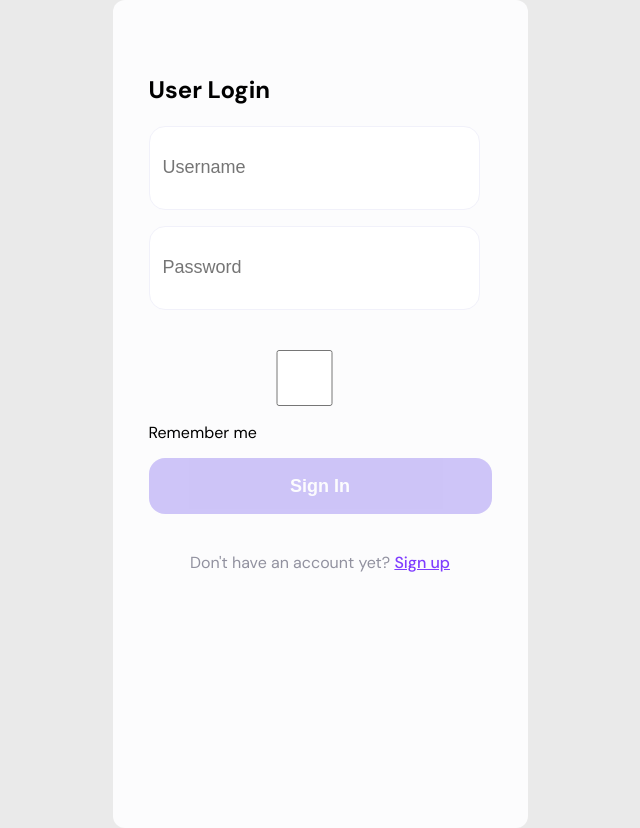
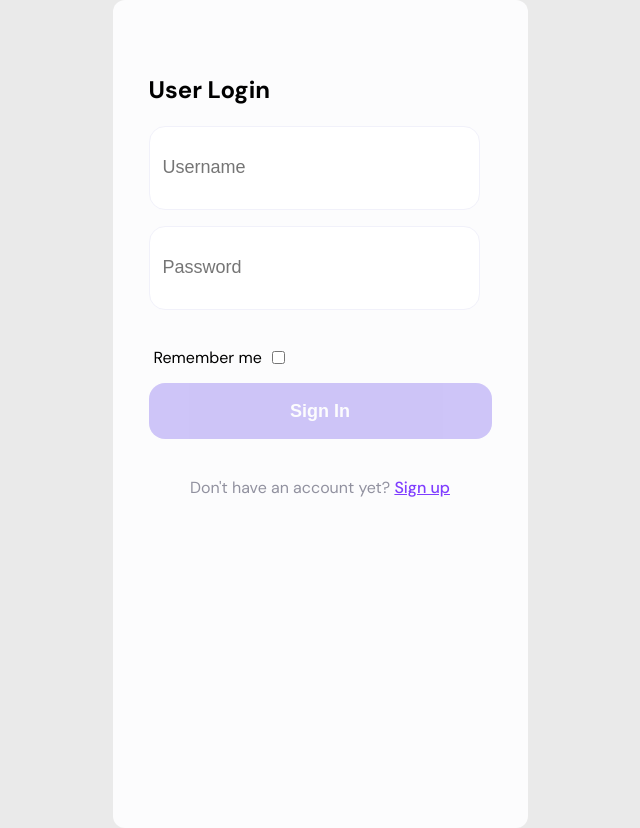
Before and after one commit to avarlamova/my-budget, a React (Create React App) app in the folder frontend/: page /login in a window 1280 px wide. Shown: the whole page, without its empty margins (320-960 px from the left). Built offline with nearby package versions, Linux system fonts and the light colour scheme; some icons are missing.

Commit message:
style remember me section

```diff
--- a/frontend/src/App.tsx
+++ b/frontend/src/App.tsx
@@ -6,12 +6,16 @@ import Welcome from "./components/Welcome";
 import RequireAuth from "./components/RequireAuth";
 import "./App.css";
 
-import React from "react";
+import React, { useEffect } from "react";
 import Dashboard from "./pages/dashboard/Dashboard";
 import Register from "./components/Register";
 import useLocalStorage from "./hooks/useLocalStorage";
 
+//TODO использовать https://dev.to/toomuchdesign/next-js-react-router-2kl8
 function App() {
+  const rememberMe = useLocalStorage("rememberMe", "false");
+  if (rememberMe) {
+  }
   return (
     <Routes>
       <Route path="/" element={<Layout />}>
--- a/frontend/src/components/Home.module.scss
+++ b/frontend/src/components/Home.module.scss
@@ -1,3 +1,4 @@
+@import "../styles/variables.scss";
 .container {
   display: flex;
   flex-direction: column;
@@ -10,7 +11,7 @@
   width: 343px;
   height: 56px;
   text-align: center;
-  background: #6347eb;
+  background: $purple;
   border-radius: 16px;
   font-weight: 600;
   font-size: 18px;
--- a/frontend/src/components/Login.module.scss
+++ b/frontend/src/components/Login.module.scss
@@ -1,11 +1,25 @@
+@import "../styles/variables.scss";
+
 .container {
   padding: 44px 16px;
 }
 .errorMessage {
   color: red;
 }
+
+.rememberMe {
+  margin-left: 5px;
+  display: flex;
+  align-items: center;
+  justify-content: flex-start;
+  gap: 6px;
+
+  & input[type="checkbox"] {
+    accent-color: $purple;
+  }
+}
 .formWrapper {
-  & input {
+  & input:not([type="checkbox"]) {
     width: 303px;
     height: 56px;
     border: 1px solid #f1f1fa;
@@ -22,7 +36,7 @@
   & svg {
     position: absolute;
     top: 27px;
-    right: 19px;
+    right: 22px;
     cursor: pointer;
 
     &:hover path {
@@ -36,7 +50,7 @@
   width: 343px;
   height: 56px;
   left: 16px;
-  background: #6347eb;
+  background: $purple;
   border-radius: 16px;
   font-weight: 600;
   font-size: 18px;
--- a/frontend/src/components/Login.tsx
+++ b/frontend/src/components/Login.tsx
@@ -14,15 +14,15 @@ const Login = () => {
   const userRef = useRef<HTMLInputElement>(null);
   const errorRef = useRef<HTMLDivElement>(null);
 
-  const [passwordType, setPasswordType] = useState("password");
+  const [passwordType, setPasswordType] = useState<string>("password");
 
-  const [user, setUser] = useState("");
-  const [validUsername, setValidUsername] = useState(false);
+  const [user, setUser] = useState<string>("");
+  const [validUsername, setValidUsername] = useState<boolean>(false);
   // const isUsernameValid = useUsernameValidation(user)
-  const [password, setPassword] = useState("");
-  const [errorMessage, setErrorMessage] = useState("");
+  const [password, setPassword] = useState<string>("");
+  const [errorMessage, setErrorMessage] = useState<string>("");
 
-  const [rememberMe, setRememberMe] = useState(false);
+  const [rememberMe, setRememberMe] = useState<boolean>(false);
   const [persistedLogin, setPersistedLogin] = useLocalStorage(
     "rememberMe",
     "false"
@@ -131,12 +131,14 @@ const Login = () => {
           />
           <ShowIcon onClick={togglePassword} className={styles.showIcon} />
         </div>
-        <input
-          type="checkbox"
-          checked={rememberMe}
-          onChange={handleRememberMe}
-        />
-        Remember me {rememberMe}
+        <div className={styles.rememberMe}>
+          Remember me {rememberMe}
+          <input
+            type="checkbox"
+            checked={rememberMe}
+            onChange={handleRememberMe}
+          />
+        </div>
         <button
           className={styles.button}
           disabled={validUsername && password.length > 0 ? false : true}
--- a/frontend/src/components/Register.module.scss
+++ b/frontend/src/components/Register.module.scss
@@ -1,3 +1,5 @@
+@import "../styles/variables.scss";
+
 input:-webkit-autofill,
 input:-webkit-autofill:hover,
 input:-webkit-autofill:focus,
@@ -72,7 +74,7 @@ h1 {
   width: 343px;
   height: 56px;
   left: 16px;
-  background: #6347eb;
+  background: $purple;
   border-radius: 16px;
   font-weight: 600;
   font-size: 18px;
```
